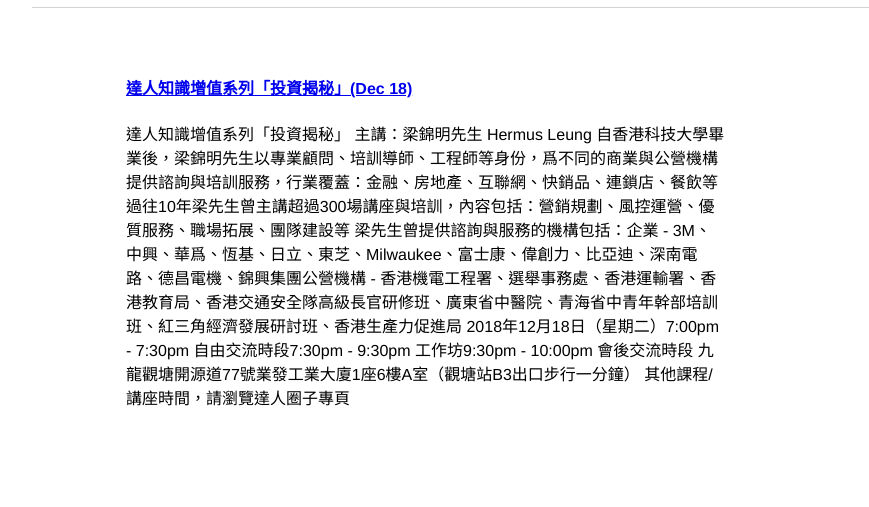
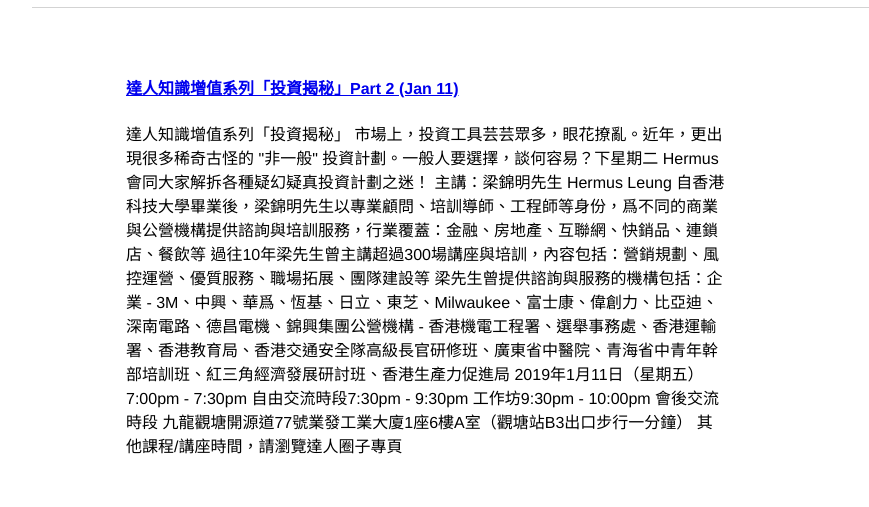
Before and after one commit to fumikr/coxoapp, a website: page views/index.html in a window 1280 px wide. Shown: the part 118-625 px from the top of the page, 0-869 px from the left. Drawn offline with nearby package versions, Linux system fonts and the light colour scheme; files that its build step writes are made by us from their sources; a script that the page names is missing.

Commit message:
🌷🏩 Updated with Glitch

```diff
--- a/views/index.html
+++ b/views/index.html
@@ -61,7 +61,7 @@
 
     <div class="main">
 
-    <blockquote class="embedly-card"><h4><a href="https://www.eventbrite.hk/e/dec-18-tickets-53583438507?aff=efbeventtix&fbclid=IwAR3L3doSw0w101PDqGBuvHiFf8N01SA7tacJb61yljYbuZT-h_Tldly9f1M">達人知識增值系列「投資揭秘」(Dec 18)</a></h4><p>達人知識增值系列「投資揭秘」 主講：梁錦明先生 Hermus Leung 自香港科技大學畢業後，梁錦明先生以專業顧問、培訓導師、工程師等身份，爲不同的商業與公營機構提供諮詢與培訓服務，行業覆蓋：金融、房地產、互聯網、快銷品、連鎖店、餐飲等 過往10年梁先生曾主講超過300場講座與培訓，內容包括：營銷規劃、風控運營、優質服務、職場拓展、團隊建設等 梁先生曾提供諮詢與服務的機構包括：企業 - 3M、中興、華爲、恆基、日立、東芝、Milwaukee、富士康、偉創力、比亞迪、深南電路、德昌電機、錦興集團公營機構 - 香港機電工程署、選舉事務處、香港運輸署、香港教育局、香港交通安全隊高級長官研修班、廣東省中醫院、青海省中青年幹部培訓班、紅三角經濟發展研討班、香港生產力促進局 2018年12月18日（星期二）7:00pm - 7:30pm 自由交流時段7:30pm - 9:30pm 工作坊9:30pm - 10:00pm 會後交流時段 九龍觀塘開源道77號業發工業大廈1座6樓A室（觀塘站B3出口步行一分鐘） 其他課程/講座時間，請瀏覽達人圈子專頁</p></blockquote>
+    <blockquote class="embedly-card"><h4><a href="https://www.eventbrite.hk/e/part-2-jan-11-tickets-54491812478?aff=efbeventtix&fbclid=IwAR28W82Lb_Hf6ckMX8bHESPBBW1QIrMzx6MstZdcU0YQlDNF--JbAClADsc">達人知識增值系列「投資揭秘」Part 2 (Jan 11)</a></h4><p>達人知識增值系列「投資揭秘」 市場上，投資工具芸芸眾多，眼花撩亂。近年，更出現很多稀奇古怪的 "非一般" 投資計劃。一般人要選擇，談何容易？下星期二 Hermus 會同大家解拆各種疑幻疑真投資計劃之迷！ 主講：梁錦明先生 Hermus Leung 自香港科技大學畢業後，梁錦明先生以專業顧問、培訓導師、工程師等身份，爲不同的商業與公營機構提供諮詢與培訓服務，行業覆蓋：金融、房地產、互聯網、快銷品、連鎖店、餐飲等 過往10年梁先生曾主講超過300場講座與培訓，內容包括：營銷規劃、風控運營、優質服務、職場拓展、團隊建設等 梁先生曾提供諮詢與服務的機構包括：企業 - 3M、中興、華爲、恆基、日立、東芝、Milwaukee、富士康、偉創力、比亞迪、深南電路、德昌電機、錦興集團公營機構 - 香港機電工程署、選舉事務處、香港運輸署、香港教育局、香港交通安全隊高級長官研修班、廣東省中醫院、青海省中青年幹部培訓班、紅三角經濟發展研討班、香港生產力促進局 2019年1月11日（星期五）7:00pm - 7:30pm 自由交流時段7:30pm - 9:30pm 工作坊9:30pm - 10:00pm 會後交流時段 九龍觀塘開源道77號業發工業大廈1座6樓A室（觀塘站B3出口步行一分鐘） 其他課程/講座時間，請瀏覽達人圈子專頁</p></blockquote>
 <script async src="//cdn.embedly.com/widgets/platform.js" charset="UTF-8"></script>
 
         <!-- SLACK CONNECT BUTTON -->
```
Also changed, not shown: views/main.html (+1 -1 lines).
